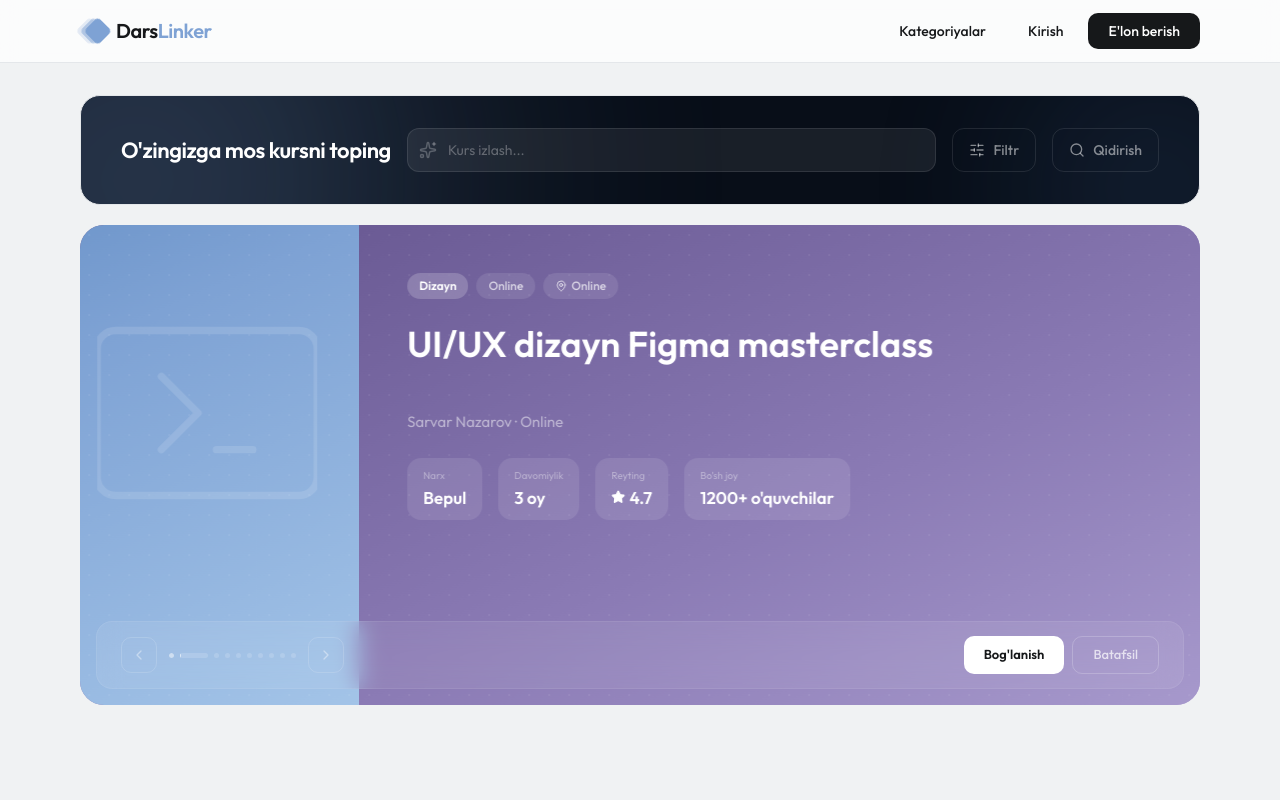
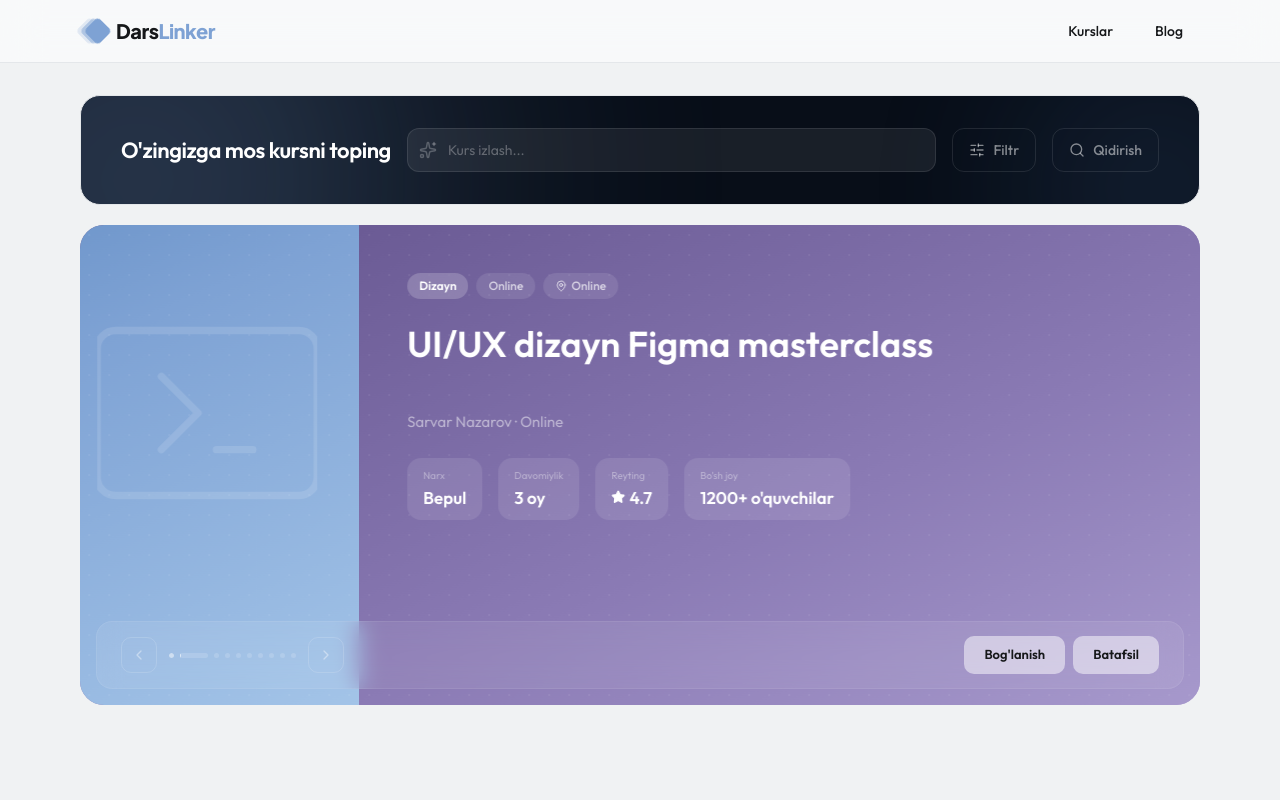
Before and after one commit to Darslinker-uz/Frontend, a Next.js app: page / in a window 1280 px wide. Shown: the top 800 px of the page. Built offline with nearby package versions, Linux system fonts and the light colour scheme.

Commit message:
feat: navbar yangilash (Kurslar, Blog), CTA textlar, button rang

```diff
--- a/src/app/check/page.tsx
+++ b/src/app/check/page.tsx
@@ -1,72 +1,75 @@
 "use client";
 
 import { useState } from "react";
+import { ArrowRight, Star } from "lucide-react";
+
+const courses = [
+  { title: "JavaScript & React", category: "Dasturlash", format: "Offline", provider: "Najot Ta'lim", price: "650 000", rating: "4.9", duration: "6 oy", gradient: "from-[#4a7ab5] via-[#7ea2d4] to-[#a3c4e8]", iconPath: "M12 2L2 7l10 5 10-5-10-5zM2 17l10 5 10-5M2 12l10 5 10-5" },
+  { title: "UI/UX dizayn Figma", category: "Dizayn", format: "Online", provider: "Sarvar Nazarov", price: "Bepul", rating: "4.7", duration: "3 oy", gradient: "from-[#6b5b95] via-[#8b7bb5] to-[#b0a3d4]", iconPath: "M12 19l7-7 3 3-7 7-3-3zM18 13l-1.5-7.5L2 2l3.5 14.5L13 18l5-5zM2 2l7.586 7.586" },
+  { title: "Digital Marketing", category: "Marketing", format: "Offline", provider: "Marketing Pro", price: "400 000", rating: "4.6", duration: "4 oy", gradient: "from-[#a35b2d] via-[#c47e4a] to-[#d4a07e]", iconPath: "M22 12h-4l-3 9L9 3l-3 9H2" },
+];
 
 export default function CheckPage() {
   const [active, setActive] = useState(0);
 
-  const fonts = [
-    { name: "1 — Kalam (tanlangan)", family: "'Kalam', cursive", url: "https://fonts.googleapis.com/css2?family=Kalam:wght@400;700&display=swap" },
-    { name: "2 — Nanum Pen Script", family: "'Nanum Pen Script', cursive", url: "https://fonts.googleapis.com/css2?family=Nanum+Pen+Script&display=swap" },
-    { name: "3 — Reenie Beanie", family: "'Reenie Beanie', cursive", url: "https://fonts.googleapis.com/css2?family=Reenie+Beanie&display=swap" },
-    { name: "4 — Coming Soon", family: "'Coming Soon', cursive", url: "https://fonts.googleapis.com/css2?family=Coming+Soon&display=swap" },
-    { name: "5 — Pangolin", family: "'Pangolin', cursive", url: "https://fonts.googleapis.com/css2?family=Pangolin&display=swap" },
-    { name: "6 — Sriracha", family: "'Sriracha', cursive", url: "https://fonts.googleapis.com/css2?family=Sriracha&display=swap" },
-    { name: "7 — Neucha", family: "'Neucha', cursive", url: "https://fonts.googleapis.com/css2?family=Neucha&display=swap" },
-    { name: "8 — Bad Script", family: "'Bad Script', cursive", url: "https://fonts.googleapis.com/css2?family=Bad+Script&display=swap" },
-    { name: "9 — Marck Script", family: "'Marck Script', cursive", url: "https://fonts.googleapis.com/css2?family=Marck+Script&display=swap" },
-    { name: "10 — Comforter Brush", family: "'Comforter Brush', cursive", url: "https://fonts.googleapis.com/css2?family=Comforter+Brush&display=swap" },
+  const variants = [
+    { name: "1 — Ko'k→och ko'k", bg: "bg-gradient-to-r from-[#1e2d42] to-[#2a3d55]", text: "text-white/80" },
+    { name: "2 — Qora→ko'k", bg: "bg-gradient-to-r from-[#16181a] to-[#2a3d55]", text: "text-white/80" },
+    { name: "3 — Ko'k→kulrang", bg: "bg-gradient-to-r from-[#2a3545] to-[#34363a]", text: "text-white/80" },
+    { name: "4 — Kulrang→ko'k", bg: "bg-gradient-to-r from-[#26282c] to-[#1e2d42]", text: "text-white/80" },
+    { name: "5 — Och ko'k→oq", bg: "bg-gradient-to-r from-[#dce6f0] to-[#edf1f5]", text: "text-[#1e2d42]" },
+    { name: "6 — Ko'k gradient to'q", bg: "bg-gradient-to-r from-[#2a5080] to-[#4a7ab5]", text: "text-white/90" },
+    { name: "7 — Tun→ko'k", bg: "bg-gradient-to-r from-[#0f1923] to-[#1e3a5f]", text: "text-white/70" },
+    { name: "8 — Ko'k→binafsha", bg: "bg-gradient-to-r from-[#1e2d42] to-[#2a2540]", text: "text-white/80" },
+    { name: "9 — Diagonal ko'k", bg: "bg-gradient-to-br from-[#1e2d42] via-[#253550] to-[#1e2d42]", text: "text-white/80" },
+    { name: "10 — Qora→kulrang→ko'k", bg: "bg-gradient-to-r from-[#16181a] via-[#26282c] to-[#2a3545]", text: "text-white/80" },
   ];
 
-  const text = "O'zingizga qiziq sohani kashf qiling";
+  const v = variants[active];
 
   return (
     <div className="bg-[#f0f2f3] min-h-screen">
-      {/* eslint-disable-next-line @next/next/no-page-custom-font */}
-      {fonts.map((f) => <link key={f.name} rel="stylesheet" href={f.url} />)}
-
       <div className="sticky top-0 z-50 bg-white/80 backdrop-blur-md border-b border-[#e4e7ea] py-3">
         <div className="max-w-[1600px] mx-auto px-5 md:px-20 flex items-center gap-2 overflow-x-auto hide-scrollbar">
-          {fonts.map((f, i) => (
+          {variants.map((item, i) => (
             <button key={i} onClick={() => setActive(i)} className={`shrink-0 px-4 py-2 rounded-full text-[12px] font-medium transition-all ${active === i ? "bg-[#16181a] text-white" : "bg-white border border-[#e4e7ea] text-[#7c8490] hover:text-[#16181a]"}`}>
-              {f.name}
+              {item.name}
             </button>
           ))}
         </div>
       </div>
 
-      <div className="max-w-[1600px] mx-auto px-5 md:px-20 py-10 space-y-6">
+      <div className="max-w-[1600px] mx-auto px-5 md:px-20 py-10">
+        <h2 className="text-[24px] md:text-[28px] font-bold text-[#16181a] mb-5">Mashhur kurslar</h2>
 
-        <div className="bg-[#1e2024] rounded-[18px] h-[100px] flex items-center justify-center">
-          <span className="text-white/20 text-[13px]">Slider</span>
-        </div>
-        <p className="text-center text-[24px] md:text-[34px] text-[#16181a] py-3" style={{ fontFamily: fonts[active].family }}>{text}</p>
-        <div className="bg-[#e8eaed] rounded-[18px] h-[150px] flex items-center justify-center">
-          <span className="text-[#7c8490] text-[13px]">Yo&apos;nalishlar</span>
-        </div>
-        <p className="text-center text-[24px] md:text-[34px] text-[#16181a] py-3" style={{ fontFamily: fonts[active].family }}>Eng yaxshi kurslar shu yerda</p>
-        <div className="grid grid-cols-3 gap-3">
-          {["from-[#4a7ab5] to-[#a3c4e8]","from-[#6b5b95] to-[#b0a3d4]","from-[#a35b2d] to-[#d4a07e]"].map((g, i) => (
-            <div key={i} className={`bg-gradient-to-br ${g} rounded-[18px] h-[120px]`} />
+        <div className="grid grid-cols-1 md:grid-cols-3 gap-3 md:gap-4">
+          {courses.map((c) => (
+            <div key={c.title} className={`relative overflow-hidden rounded-[18px] bg-gradient-to-br ${c.gradient} flex flex-col`}>
+              <div className="absolute inset-0 opacity-[0.06]" style={{ backgroundImage: "radial-gradient(circle, white 1px, transparent 1px)", backgroundSize: "16px 16px" }} />
+              <svg className="absolute right-4 top-1/3 w-[60px] h-[60px] text-white/[0.08]" viewBox="0 0 24 24" fill="none" stroke="currentColor" strokeWidth="0.8" strokeLinecap="round" strokeLinejoin="round"><path d={c.iconPath} /></svg>
+              <div className="relative p-5 flex-1">
+                <div className="flex items-center gap-2 mb-3">
+                  <span className="px-2.5 py-0.5 rounded-full bg-white/20 text-white text-[11px] font-semibold">{c.category}</span>
+                  <span className="px-2.5 py-0.5 rounded-full bg-white/10 text-white/60 text-[11px]">{c.format}</span>
+                </div>
+                <h3 className="text-[17px] font-bold text-white">{c.title}</h3>
+                <p className="text-[12px] text-white/35 mt-1">{c.provider}</p>
+                <div className="flex items-center gap-2 mt-2 text-[11px] text-white/30">
+                  <span className="flex items-center gap-0.5"><Star className="w-3 h-3 fill-white/50 text-white/50" />{c.rating}</span>
+                  <span>{c.duration}</span>
+                </div>
+              </div>
+              <div className="relative mx-3 mb-3 rounded-[12px] bg-white/[0.1] border border-white/[0.08] px-4 py-2.5 flex items-center justify-between">
+                <span className="text-[14px] font-bold text-white">{c.price === "Bepul" ? "Bepul" : `${c.price} so'm`}</span>
+                <ArrowRight className="w-4 h-4 text-white/30" />
+              </div>
+            </div>
           ))}
         </div>
-        <p className="text-center text-[24px] md:text-[34px] text-[#16181a] py-3" style={{ fontFamily: fonts[active].family }}>Kurs topa olmadingizmi? Biz yordam beramiz</p>
-        <div className="bg-gradient-to-br from-[#1e2530] via-[#253550] to-[#1e2530] rounded-[18px] h-[150px] flex items-center justify-center">
-          <span className="text-white/20 text-[13px]">Ariza</span>
-        </div>
 
-        {/* Solishtirish */}
-        <div className="mt-12 pt-8 border-t border-[#e4e7ea]">
-          <p className="text-[12px] text-[#7c8490] mb-6">Barcha fontlar solishtirish:</p>
-          <div className="space-y-5">
-            {fonts.map((f, i) => (
-              <div key={i} className={`flex flex-col md:flex-row md:items-center gap-2 md:gap-4 ${active === i ? "bg-[#7ea2d4]/10 -mx-4 px-4 py-3 rounded-[14px]" : ""}`}>
-                <span className="text-[11px] text-[#7c8490] md:w-[200px] shrink-0">{f.name}</span>
-                <p className="text-[24px] md:text-[30px] text-[#16181a]" style={{ fontFamily: f.family }}>{text}</p>
-              </div>
-            ))}
-          </div>
-        </div>
+        <button className={`mt-5 w-full py-3.5 rounded-[14px] text-[14px] font-medium flex items-center justify-center gap-2 transition-all hover:opacity-90 ${v.bg} ${v.text}`}>
+          Barcha kurslarni ko&apos;rish <ArrowRight className="w-4 h-4" />
+        </button>
       </div>
     </div>
   );
--- a/src/app/globals.css
+++ b/src/app/globals.css
@@ -149,9 +149,9 @@
 
 /* Navbar glass */
 .glass-nav {
-  background: rgba(255, 255, 255, 0.72);
-  backdrop-filter: blur(12px);
-  -webkit-backdrop-filter: blur(12px);
+  background: rgba(255, 255, 255, 0.55);
+  backdrop-filter: saturate(180%) blur(20px);
+  -webkit-backdrop-filter: saturate(180%) blur(20px);
 }
 
 /* Hover card lift */
--- a/src/components/featured-slider.tsx
+++ b/src/components/featured-slider.tsx
@@ -310,8 +310,8 @@ export function FeaturedSlider() {
 
         {/* O'ng — buttonlar */}
         <div className="flex items-center gap-2">
-          <button className="h-[34px] md:h-[38px] px-4 md:px-5 rounded-[8px] md:rounded-[10px] bg-white text-[#16181a] text-[12px] md:text-[13px] font-semibold hover:bg-white/90 transition-colors">Bog'lanish</button>
-          <button className="hidden sm:flex h-[34px] md:h-[38px] px-4 md:px-5 rounded-[8px] md:rounded-[10px] border border-white/20 text-white/70 text-[12px] md:text-[13px] font-medium hover:bg-white/10 transition-colors items-center">Batafsil</button>
+          <button className="h-[34px] md:h-[38px] px-4 md:px-5 rounded-[8px] md:rounded-[10px] bg-white/50 text-[#16181a] text-[12px] md:text-[13px] font-semibold hover:bg-white/70 transition-colors">Bog&apos;lanish</button>
+          <button className="hidden sm:flex h-[34px] md:h-[38px] px-4 md:px-5 rounded-[8px] md:rounded-[10px] bg-white/50 text-[#16181a] text-[12px] md:text-[13px] font-semibold hover:bg-white/70 transition-colors items-center">Batafsil</button>
         </div>
       </div>
     </div>
--- a/src/components/layout/navbar.tsx
+++ b/src/components/layout/navbar.tsx
@@ -16,7 +16,7 @@ export function Navbar() {
         {/* Logo */}
         <Link href="/" className="flex items-center gap-2">
           <DarslinkerLogo size={28} />
-          <span className="text-[20px] font-[family-name:var(--font-outfit)] font-bold tracking-tight text-[#16181a]">
+          <span className="text-[20px] font-[family-name:var(--font-plus-jakarta)] font-extrabold tracking-tight text-[#16181a]">
             Dars<span className="text-[#7ea2d4]">Linker</span>
           </span>
         </Link>
@@ -28,20 +28,15 @@ export function Navbar() {
               variant="ghost"
               className="rounded-[10px] text-[#16181a] hover:bg-[#f2f4f5] h-9 px-4 text-[14px] font-medium"
             >
-              Kategoriyalar
+              Kurslar
             </Button>
           </Link>
-          <Link href="/auth">
+          <Link href="/blog">
             <Button
               variant="ghost"
               className="rounded-[10px] text-[#16181a] hover:bg-[#f2f4f5] h-9 px-4 text-[14px] font-medium"
             >
-              Kirish
-            </Button>
-          </Link>
-          <Link href="/dashboard/listings/new">
-            <Button className="rounded-[10px] bg-[#16181a] text-white hover:bg-[#16181a]/90 h-9 px-5 text-[14px] font-medium border-0">
-              E&apos;lon berish
+              Blog
             </Button>
           </Link>
         </div>
@@ -57,14 +52,14 @@ export function Navbar() {
             <div className="flex flex-col h-full">
               <div className="px-6 pt-8 pb-4 flex items-center gap-2">
                 <DarslinkerLogo size={28} />
-                <span className="text-[20px] font-[family-name:var(--font-outfit)] font-bold tracking-tight text-[#16181a]">
+                <span className="text-[20px] font-[family-name:var(--font-plus-jakarta)] font-extrabold tracking-tight text-[#16181a]">
                   Dars<span className="text-[#7ea2d4]">Linker</span>
                 </span>
               </div>
               <nav className="flex-1 px-4 py-2">
                 {[
-                  { href: "/kurslar", label: "Kategoriyalar" },
-                  { href: "/auth", label: "Kirish" },
+                  { href: "/kurslar", label: "Kurslar" },
+                  { href: "/blog", label: "Blog" },
                 ].map((link) => (
                   <Link
                     key={link.href}
@@ -76,16 +71,7 @@ export function Navbar() {
                   </Link>
                 ))}
               </nav>
-              <div className="px-6 pb-8">
-                <Link
-                  href="/dashboard/listings/new"
-                  onClick={() => setOpen(false)}
-                >
-                  <Button className="w-full rounded-[10px] bg-[#16181a] text-white h-12 text-[15px] font-medium border-0">
-                    E&apos;lon berish
-                  </Button>
-                </Link>
-              </div>
+              <div className="px-6 pb-8" />
             </div>
           </SheetContent>
         </Sheet>
```
Also changed, not shown: src/app/layout.tsx (+8 -2 lines), src/app/page.tsx (+7 -10 lines), .claude/settings.local.json.
